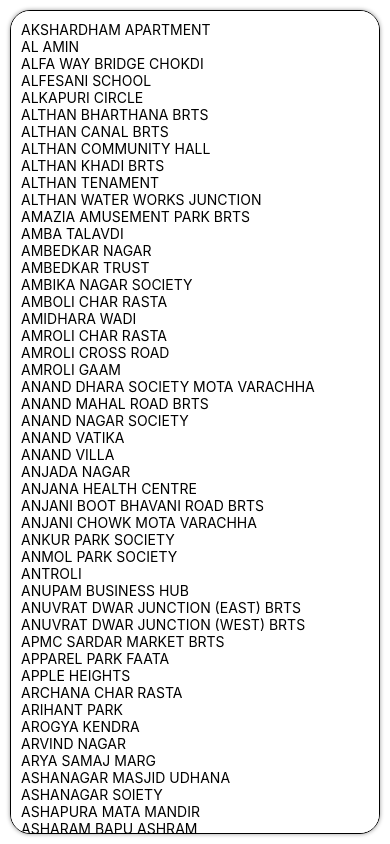
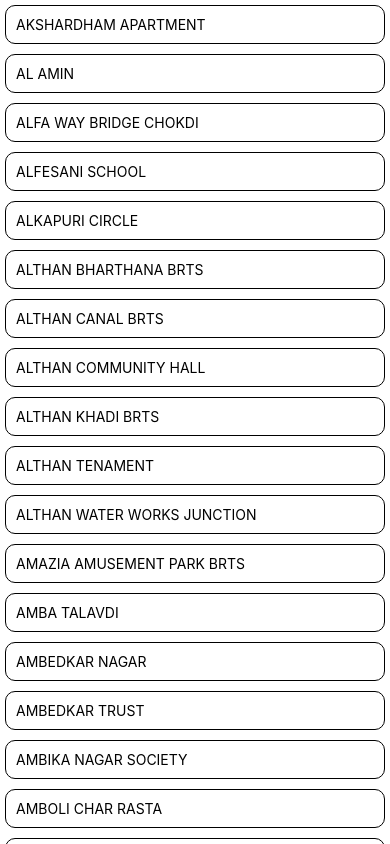
Before and after one commit to bibhuti9/taskManagement, a React Native app: screen / in a window 390 px wide. Built offline with nearby package versions, Linux system fonts and the light colour scheme.

Commit message:
add flatlist

```diff
--- a/App.tsx
+++ b/App.tsx
@@ -1,31 +1,22 @@
 import React from 'react';
-import {StyleSheet, Text, ScrollView} from 'react-native';
+import {StyleSheet, Text, FlatList} from 'react-native';
 import {brtsName} from './scr/references/brtsRoutes';
 export default function App() {
   return (
-    <ScrollView style={styles.viewStyle}>
-      {brtsName.map(val => {
-        return <Text>{val.name}</Text>;
-      })}
-    </ScrollView>
+    <FlatList
+      data={brtsName}
+      keyExtractor={item => item.name}
+      renderItem={({item}) => <Text style={styles.textStyle}>{item.name}</Text>}
+    />
   );
 }
 
 const styles = StyleSheet.create({
-  viewStyle: {
-    margin: 10,
+  textStyle: {
+    borderWidth: 1,
+    margin: 5,
     padding: 10,
-    borderRadius: 20,
-    backgroundColor: '#fff',
-    shadowColor: '#000',
-    shadowOpacity: 0.4,
-    shadowOffset: {
-      width: 0,
-      height: 0,
-    },
-    shadowRadius: 4,
-    elevation: 4,
-    borderWidth: 1,
+    borderRadius: 10,
   },
 });
 
@@ -37,6 +28,6 @@ return Component
 <Image/>
 <TextInput/>
 <Button/> | <TouchableOpacity></TouchableOpacity>
-
+FlatList
 
 */
```
